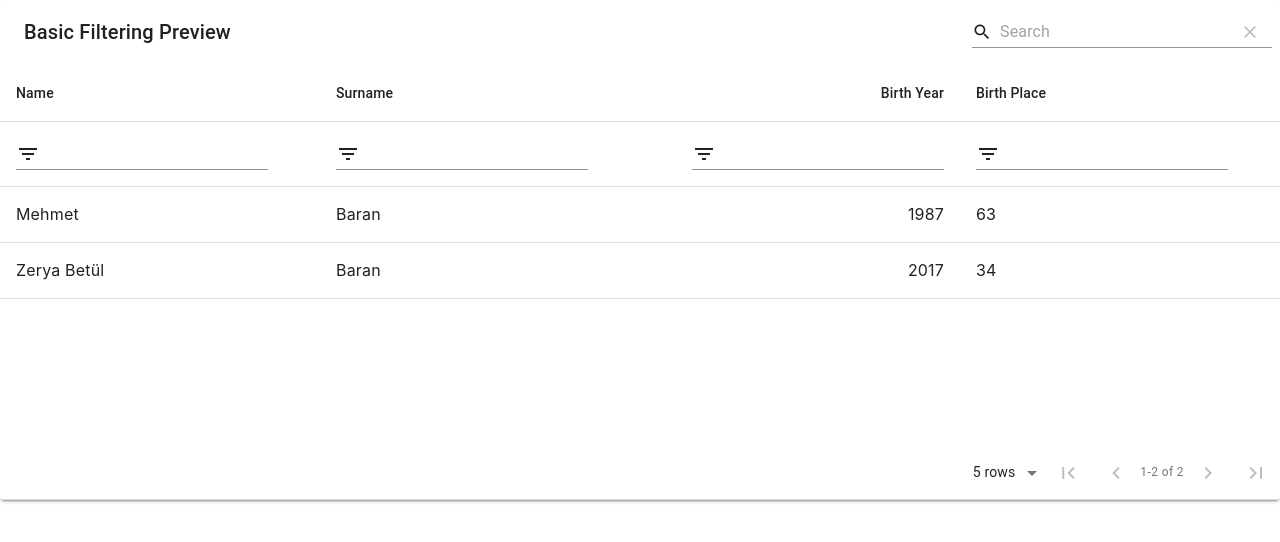
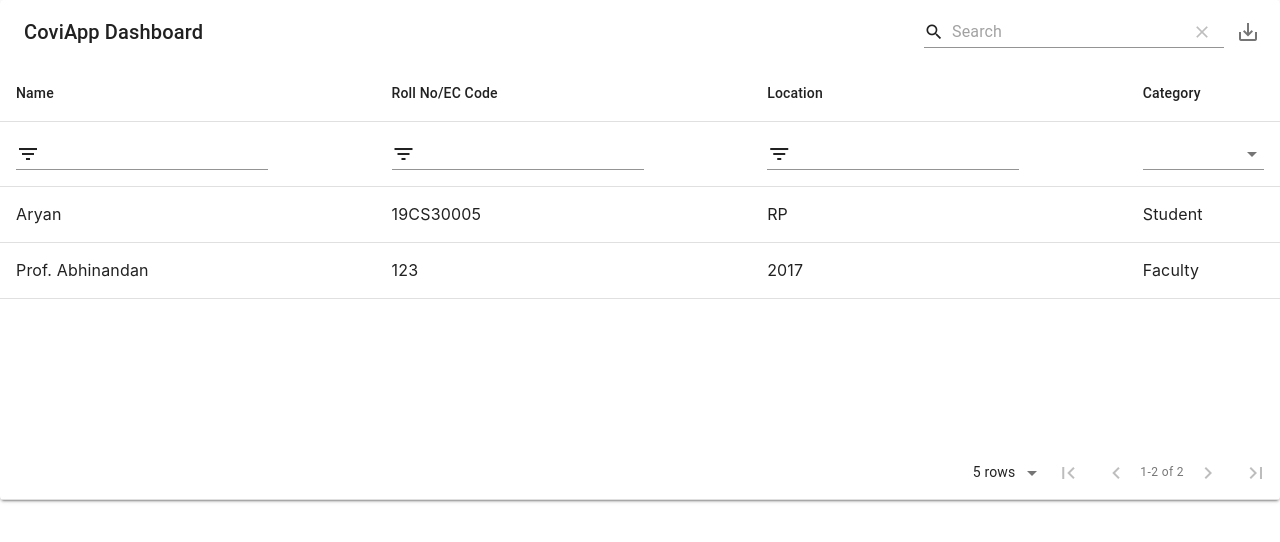
Before and after one commit to coviapp/dashboard, a React (Create React App) app: page / in a window 1280 px wide. Shown: the top 542 px of the page. Built offline with nearby package versions, Linux system fonts and the light colour scheme.

Commit message:
add row header

```diff
--- a/src/App.js
+++ b/src/App.js
@@ -6,22 +6,25 @@ class App extends Component {
   render() {
     return (
       <MaterialTable
-        title="Basic Filtering Preview"
+        title="CoviApp Dashboard"
         columns={[
           { title: 'Name', field: 'name' },
-          { title: 'Surname', field: 'surname' },
-          { title: 'Birth Year', field: 'birthYear', type: 'numeric' },
+          { title: 'Roll No/EC Code', field: 'username' },
+          { title: 'Location', field: 'location'},
           {
-            title: 'Birth Place',
-            field: 'birthCity',
+            title: 'Category',
+            field: 'patientCategory',
+            lookup: { 1: 'Student', 2: 'Faculty',3: 'Staff' },
           },
         ]}
         data={[
-          { name: 'Mehmet', surname: 'Baran', birthYear: 1987, birthCity: 63 },
-          { name: 'Zerya Betül', surname: 'Baran', birthYear: 2017, birthCity: 34 },
+          { name: 'Aryan', username: '19CS30005', location: 'RP', patientCategory: 1 },
+          { name: 'Prof. Abhinandan', username: '123', location: '2017', patientCategory: 2 },
         ]}
         options={{
-          filtering: true
+          filtering: true,
+          exportButton: true,
+
         }}
       />
     )
```
